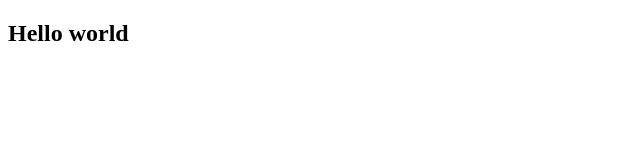
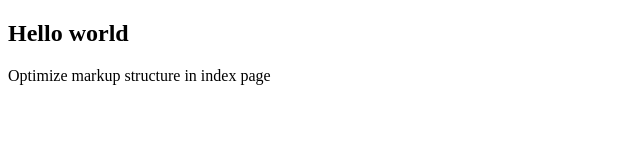
Before and after one commit to SujoySust/Git-Experiment, a plain HTML site: page index.html in a window 1280 px wide. Shown: the whole page, without its empty margins (0-640 px from the left). Drawn offline with Linux system fonts and the light colour scheme.

Commit message:
Combine two into one
added git ignore file

Optimize the  markup structure in index page

```diff
--- a/index.html
+++ b/index.html
@@ -7,5 +7,6 @@
 </head>
 <body>
     <h2>Hello world</h2>
+    <p>Optimize markup structure in index page</p>
 </body>
 </html>
```
Also changed, not shown: 1 other file.
